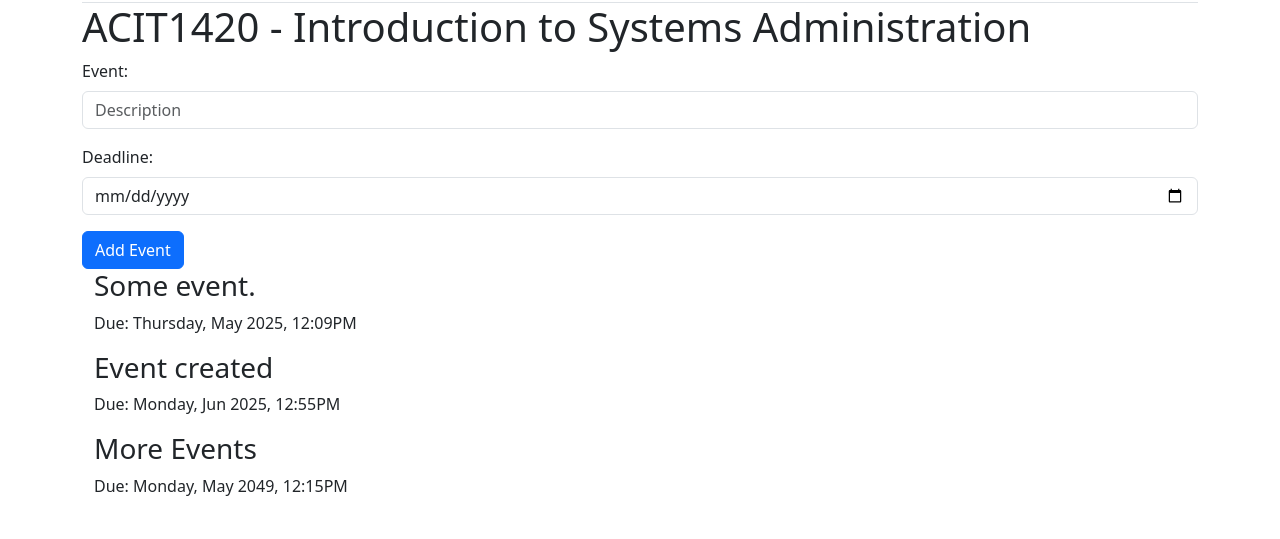
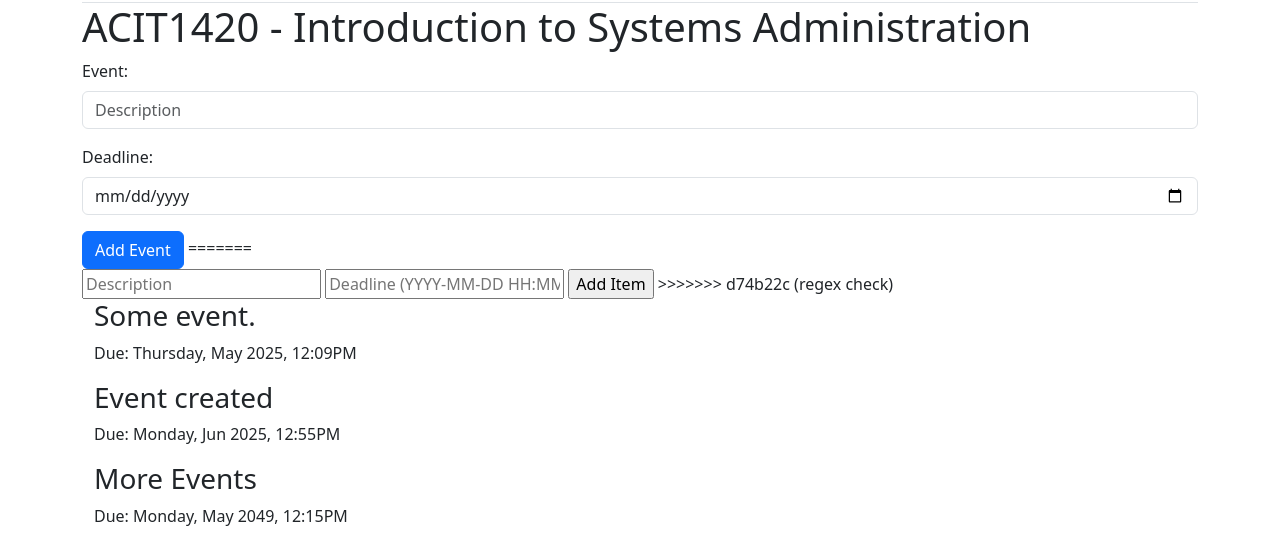
Before and after one commit to LogicEgg/CITasker, a Flask app: page /classes/1 in a window 1280 px wide. Shown: the part 54-593 px from the top of the page. Run offline with Flask 3, Linux system fonts and the light colour scheme; data comes from the database, SQL or seed files in the repository.

Commit message:
regex check
Ok

```diff
--- a/templates/class_page.html
+++ b/templates/class_page.html
@@ -1,5 +1,6 @@
 {% extends "base.html" %}
 
+<<<<<<< HEAD
 {% block content%}
 <h1>{{course.name}}</h1>
 
@@ -14,6 +15,15 @@
             <input type="date" class="form-control" name="deadline" placeholder="Deadline (YYYY-MM-DD, HH:MM)" required>
         </div>
         <button type="submit" class="btn btn-primary">Add Event</button>
+=======
+    <div>
+        <form action="{{ url_for('api.add', id=course.id) }}" method="POST">
+            <input type="hidden" name="id" value="{{ course.id }}">
+            <input type="text" name="event" placeholder="Description">
+            <input type="text" name="deadline" placeholder="Deadline (YYYY-MM-DD HH:MM)">
+            <input type="submit" value="Add Item" class="button">
+        </form>
+>>>>>>> d74b22c (regex check)
     </div>
 </form>
 
```
Also changed, not shown: routes/api_routes.py (+6 -1 lines).
